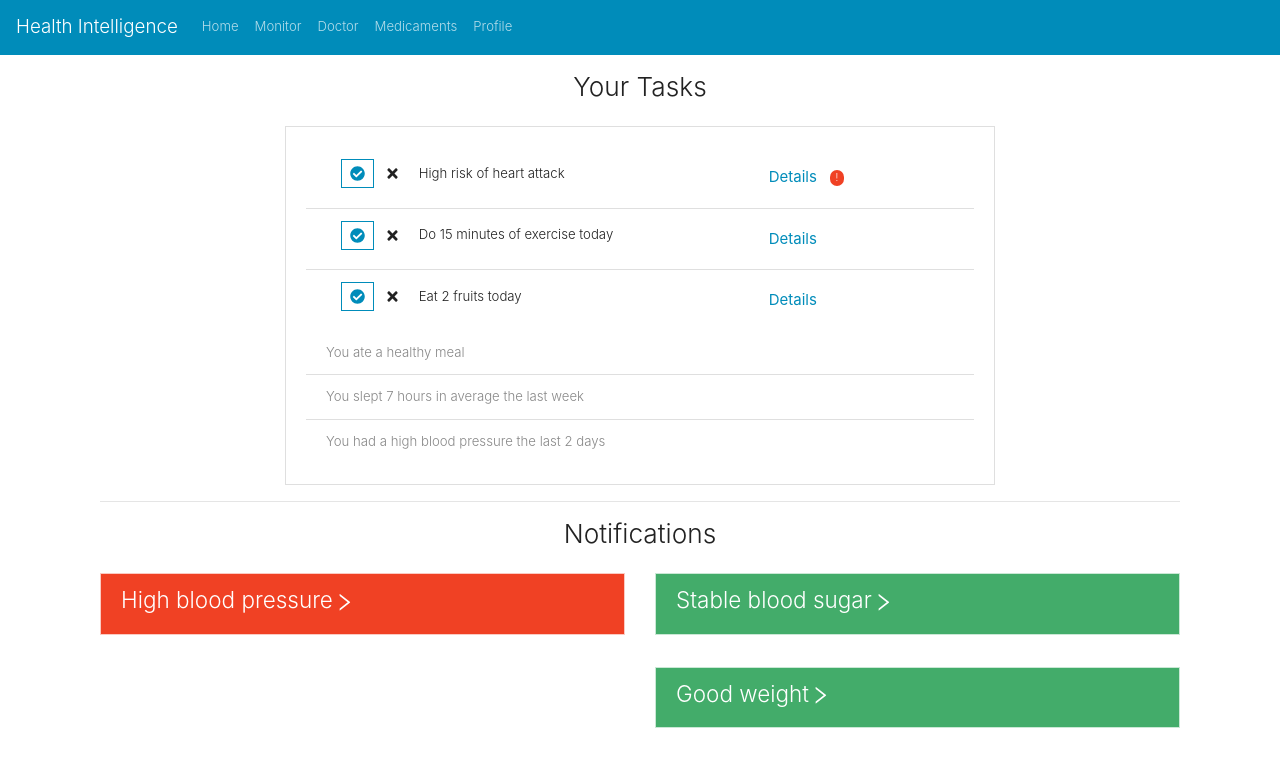
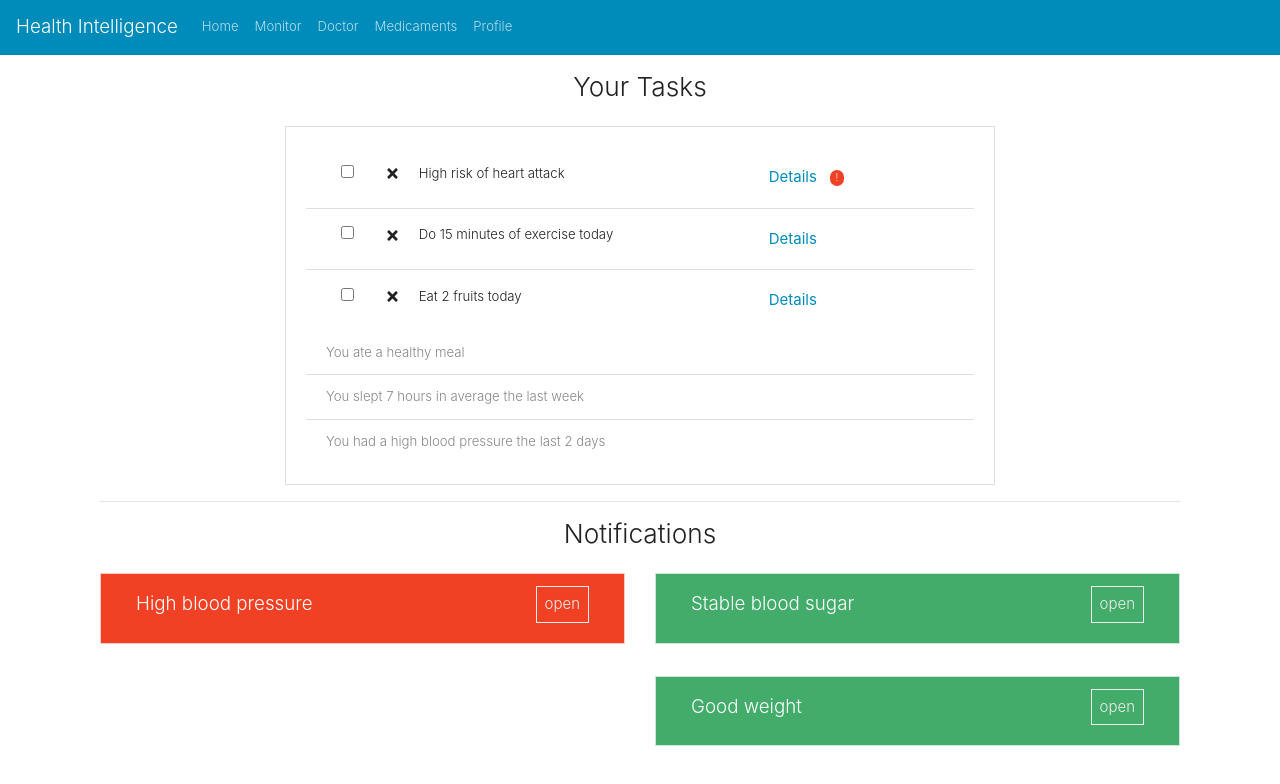
Before and after one commit to eduardvercaemer/itesm-hackathon-health-intelligence, a Next.js app: page /home in a window 1280 px wide. Shown: the top 784 px of the page. Built offline with nearby package versions, Linux system fonts and the light colour scheme.

Commit message:
improve: nots style

```diff
--- a/components/main-dashboard.js
+++ b/components/main-dashboard.js
@@ -15,12 +15,24 @@ import Link from "next/link";
 const Notification = ({ index, title, content, variant }) => (
   <Col xs={12}>
     <Alert className="w-100 mt-3" variant={variant}>
-      <Accordion.Toggle as={Alert.Heading} eventKey={index}>
-        <>
-          {title}
-          <AiOutlineRight />
-        </>
+      <Alert.Heading>
+        <Container>
+          <Row>
+            <Col xs={12} md={8} className="my-auto">
+              <h5 className="my-auto">{title}</h5>
+            </Col>
+            <Col xs={12} md={4} className="text-right">
+              <Accordion.Toggle
+                as={Button}
+                variant={`outline-light`}
+                eventKey={index}
+              >
+                open
               </Accordion.Toggle>
+            </Col>
+          </Row>
+        </Container>
+      </Alert.Heading>
       <Accordion.Collapse eventKey={index}>
         <>
           <hr />
@@ -106,9 +118,9 @@ export default function MainDashboard() {
 
       {divider}
 
+      <Accordion>
         <Row>
           <Col xs={12} md={6} className="mx-auto">
-          <Accordion>
             <Row>
               {notificationsBad.map((notification, index) => (
                 <Notification
@@ -118,22 +130,20 @@ export default function MainDashboard() {
                 />
               ))}
             </Row>
-          </Accordion>
           </Col>
           <Col xs={12} md={6} className="mx-auto">
-          <Accordion>
             <Row>
               {notificationsGood.map((notification, index) => (
                 <Notification
-                  index={`${index}`}
+                  index={`${index + notificationsBad.length}`}
                   key={notification.title}
                   {...notification}
                 />
               ))}
             </Row>
-          </Accordion>
           </Col>
         </Row>
+      </Accordion>
     </Container>
   );
 }
--- a/components/user-actions.js
+++ b/components/user-actions.js
@@ -32,9 +32,7 @@ const SuggestedAction = ({
         <Col xs={12} md={8}>
           <Row>
             <Col xs={1} className="my-auto align-items-center">
-              <WrapButton onClick={onDone} variant="outline-primary">
-                <FaCheckCircle style={{ display: "block" }} />
-              </WrapButton>
+              <input type="checkbox" onClick={onDone}/>
             </Col>
             <Col xs={1} className="my-auto align-items-center">
               <WrapButton onClick={onDone} variant="outline-black">
```
Lines whose indentation alone changed are shown as unchanged.
